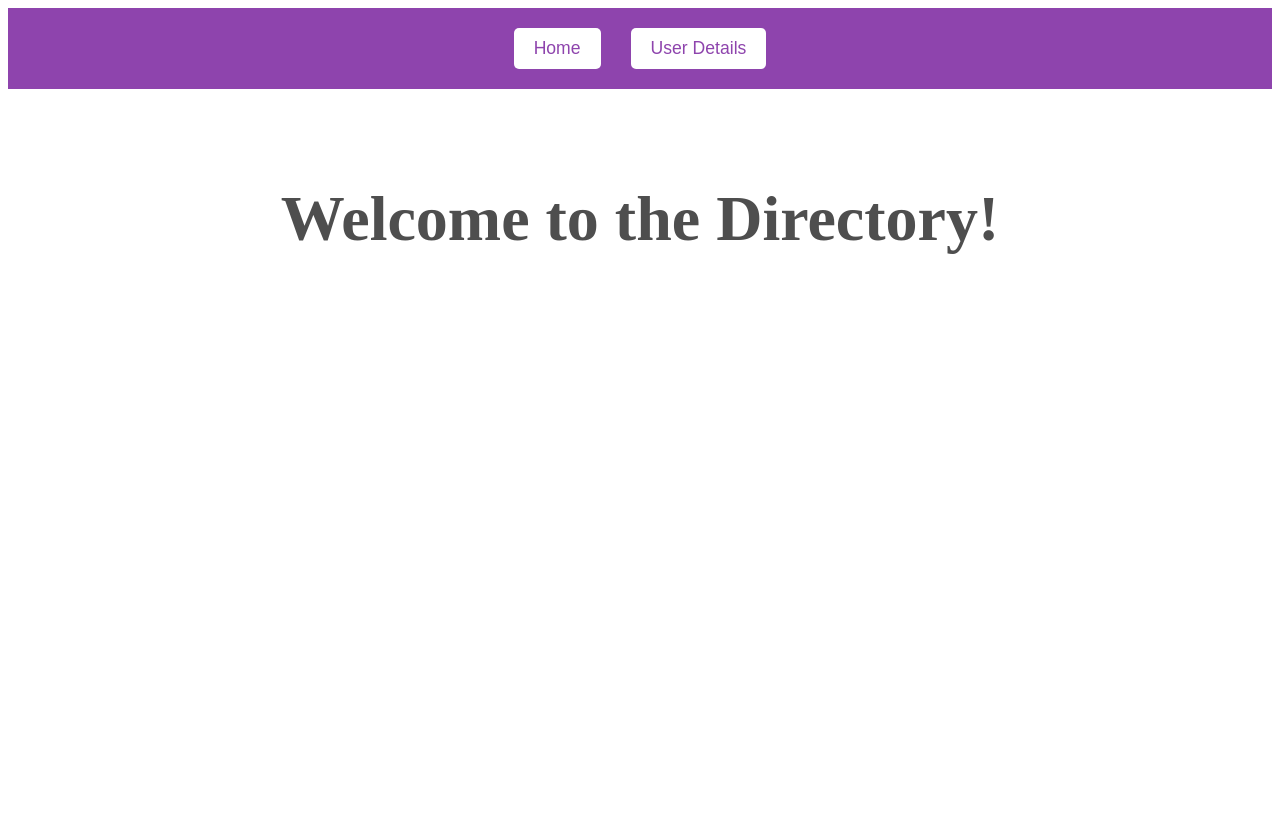
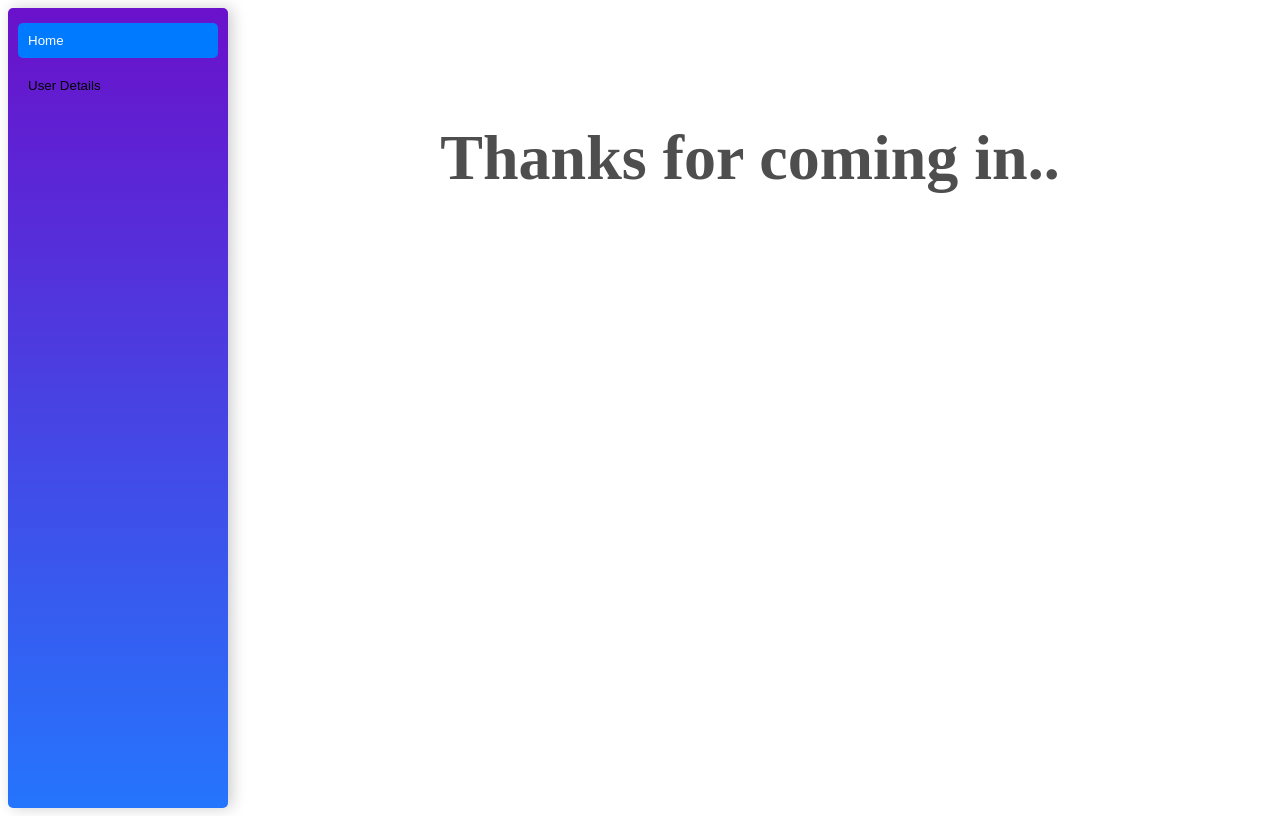
Before and after one commit to wolfxeth/angular18, an Angular app in the folder angular18/: page /home in a window 1280 px wide. Built offline with nearby package versions, Linux system fonts and the light colour scheme.

Commit message:
code update

```diff
--- a/angular18/src/app/header/header.component.css
+++ b/angular18/src/app/header/header.component.css
@@ -1,22 +1,56 @@
-header {
-    padding: 20px;
-    background-color: #8e44ad; /* Purple background for the header */
-    color: white;
-    text-align: center;
+.layout-container {
+  display: flex;
+  height: 100vh; /* Full height layout */
+}
+
+
+  .side-header {
+    width: 200px; /* Adjust width as needed */
+    background: linear-gradient(to bottom, #6a11cb, #2575fc); /* Gradient background */
+    padding: 10px;
+    box-shadow: 4px 0 15px rgba(0, 0, 0, 0.2); /* Add shadow on the right side */
+    border-radius: 5px; /* Optional rounded corners for the header */
   }
 
-  nav button {
-    margin: 0 15px;
-    padding: 10px 20px;
-    font-size: 1.1rem;
-    background-color: #ffffff;
-    color: #8e44ad;
-    border: none;
-    border-radius: 5px;
-    cursor: pointer;
-    transition: background-color 0.3s ease;
+
+
+.side-header nav {
+  display: flex;
+  flex-direction: column; /* Stack buttons vertically */
+}
+
+.side-header button {
+  margin: 5px 0; /* Add spacing between buttons */
+  padding: 10px; /* Adjust padding */
+  text-align: left; /* Align text to the left */
+  background-color: transparent;
+  border: none;
+  cursor: pointer;
+}
+
+.side-header button.active {
+  background-color: #007bff; /* Highlight active link */
+  color: white;
+  border-radius: 5px; /* Optional rounded corners */
+}
+
+.main-content {
+  flex-grow: 1; /* Take up remaining space */
+  padding: 20px;
+  overflow-y: auto; /* Allow scrolling if needed */
+}
+@media (max-width: 768px) {
+  .layout-container {
+    flex-direction: column; /* Stack header and content vertically */
   }
-
-  nav button:hover {
-    background-color: #f0e5ff;
+  .side-header {
+    width: 100%; /* Full width */
+    box-shadow: none; /* Remove shadow */
   }
+  .side-header nav {
+    flex-direction: row; /* Stack buttons horizontally */
+  }
+  .side-header button {
+    margin: 0 5px; /* Adjust spacing for horizontal layout */
+  }
+}
--- a/angular18/src/app/header/header.component.html
+++ b/angular18/src/app/header/header.component.html
@@ -1,7 +1,13 @@
-<header>
-  <nav>
-    <!-- Use buttons with routerLinkActive, but no routerLinkActiveOptions -->
-    <button routerLink="/home" routerLinkActive="active">Home</button>
-    <button routerLink="/users" routerLinkActive="active">User Details</button>
-  </nav>
-</header>
+<div class="layout-container">
+  <header class="side-header">
+    <nav>
+      <!-- Use buttons with routerLinkActive -->
+      <button routerLink="/home" routerLinkActive="active">Home</button>
+      <button routerLink="/users" routerLinkActive="active">User Details</button>
+    </nav>
+  </header>
+  <main class="main-content">
+    <!-- Main content goes here -->
+    <router-outlet></router-outlet>
+  </main>
+</div>
--- a/angular18/src/app/home/home.component.ts
+++ b/angular18/src/app/home/home.component.ts
@@ -3,7 +3,7 @@ import { Component } from '@angular/core';
 @Component({
   selector: 'app-home',
   template: `<div class="home-content">
-               <h1>Welcome to the Directory!</h1>
+               <h1>Thanks for coming in..</h1>
              </div>`,
   styleUrls: ['./home.component.css']
 })
--- a/angular18/src/app/user-list/user-list.component.css
+++ b/angular18/src/app/user-list/user-list.component.css
@@ -4,64 +4,92 @@ body {
   padding: 0;
   height: 100%;
   background: linear-gradient(135deg, #8e44ad, #9b59b6); /* Purple gradient */
-    font-family: 'Roboto', sans-serif; /* Modern, readable font */
+  font-family: 'Roboto', sans-serif;
   display: flex;
   justify-content: center;
   align-items: center;
-    height: 100vh; /* Full viewport height */
-    padding-left: 20px; /* Add padding to the left to center content */
-    box-sizing: border-box; /* Ensure padding is included in the layout */
+  height: 100vh;
+  padding-left: 20px;
+  box-sizing: border-box;
+}
+
+/* Loading container styles */
+.loading-container {
+  display: flex;
+  flex-direction: column;
+  align-items: center;
+  justify-content: center;
+  height: 100vh;
+  background-color: #f4f4f4;
+  text-align: center;
+}
+
+.loading-spinner {
+  border: 4px solid #f3f3f3;
+  border-top: 4px solid #3498db;
+  border-radius: 50%;
+  width: 50px;
+  height: 50px;
+  animation: spin 2s linear infinite;
+}
+
+@keyframes spin {
+  0% { transform: rotate(0deg); }
+  100% { transform: rotate(360deg); }
+}
+
+.loading-container p {
+  margin-top: 15px;
+  font-size: 18px;
+  color: #333;
 }
 
 /* Container for the user cards */
 .user-card-container {
   display: grid;
-    grid-template-columns: repeat(auto-fill, minmax(200px, 1fr)); /* Make columns auto-adjust based on screen size */
-    gap: 20px; /* Consistent space between the items */
+  grid-template-columns: repeat(auto-fill, minmax(200px, 1fr));
+  gap: 20px;
   padding: 20px;
   max-width: 1200px;
   width: 100%;
-    box-sizing: border-box;
-    justify-items: center; /* Center each item inside the grid */
-    margin-left: auto; /* Center the grid horizontally */
+  justify-items: center;
+  margin-left: auto;
   margin-right: auto;
 }
 
 /* Style for each user name box */
 .user-name {
-    background-color: #ffffff; /* White background for name box */
+  background-color: #f0e5ff;
   padding: 20px;
   text-align: center;
   font-weight: bold;
   font-size: 1.2rem;
-    color: #4e4e4e; /* Slightly darker text for contrast */
-    border-radius: 15px; /* Rounded corners */
+  color: #4e4e4e;
+  border-radius: 15px;
   transition: transform 0.3s ease, box-shadow 0.3s ease;
   cursor: pointer;
   box-shadow: 0px 4px 6px rgba(0, 0, 0, 0.1);
-    background-color: #f0e5ff; /* Light purple background for the name box */
-    width: 100%; /* Ensure name box takes up full space of the grid cell */
+  width: 100%;
   box-sizing: border-box;
-    text-overflow: ellipsis; /* In case names are too long */
+  text-overflow: ellipsis;
   white-space: nowrap;
   overflow: hidden;
 }
 
-  /* Hover effect for the name box */
 .user-name:hover {
-    transform: scale(1.05); /* Slightly enlarge on hover */
+  transform: scale(1.05);
   box-shadow: 0px 8px 15px rgba(0, 0, 0, 0.2);
-    background-color: #d9a7ff; /* Lighter purple on hover */
-    color: #2a2a2a; /* Darker text color for better contrast on hover */
+  background-color: #d9a7ff;
+  color: #2a2a2a;
 }
 
 /* Show additional user details when hovered */
 .user-details {
-    background-color: #f5f5f5; /* Light grey background for details */
+  background-color: #f5f5f5;
   padding: 15px;
   border-radius: 10px;
   margin-top: 10px;
-    color: #4a4a4a; /* Lighter grey for text */
+  color: #4a4a4a;
   font-size: 0.9rem;
 }
 
@@ -71,16 +99,14 @@ body {
   flex-direction: column;
   justify-content: center;
   align-items: center;
-    background-color: #ffffff;
+  background-color: #f8f9fc;
   padding: 25px;
   border-radius: 20px;
   box-shadow: 0px 6px 12px rgba(0, 0, 0, 0.1);
   transition: transform 0.3s ease, box-shadow 0.3s ease;
-    background-color: #f8f9fc; /* Light background for the entire card */
-    border: 2px solid #e1e6ef; /* Soft border to distinguish cards */
+  border: 2px solid #e1e6ef;
 }
 
-  /* Hover effect for user cards */
 .user-card:hover {
   transform: translateY(-5px);
   box-shadow: 0px 6px 20px rgba(0, 0, 0, 0.2);
@@ -89,7 +115,7 @@ body {
 /* Make the cards responsive */
 @media (max-width: 768px) {
   .user-card-container {
-      grid-template-columns: repeat(auto-fill, minmax(150px, 1fr)); /* Adjust for smaller screens */
-      gap: 15px; /* Adjust gap for smaller screens */
+    grid-template-columns: repeat(auto-fill, minmax(150px, 1fr));
+    gap: 15px;
   }
 }
--- a/angular18/src/app/user-list/user-list.component.html
+++ b/angular18/src/app/user-list/user-list.component.html
@@ -1,4 +1,11 @@
-<div class="user-card-container">
+<!-- Loading animation and message -->
+<div *ngIf="isLoading" class="loading-container">
+  <div class="loading-spinner"></div>
+  <p>Data is getting loaded from Atlas...</p>
+</div>
+
+<!-- User list content -->
+<div *ngIf="!isLoading" class="user-card-container">
   <div *ngFor="let user of users" class="user-card">
     <div
       class="user-name"
--- a/angular18/src/app/user-list/user-list.component.ts
+++ b/angular18/src/app/user-list/user-list.component.ts
@@ -1,25 +1,31 @@
 import { Component, OnInit } from '@angular/core';
 import { User, UserService } from '../user-service.service';
 import { CommonModule } from '@angular/common';
-
 
 @Component({
   selector: 'app-user-list',
   imports: [CommonModule],
   templateUrl: './user-list.component.html',
   styleUrls: ['./user-list.component.css'],
-
 })
 export class UserListComponent implements OnInit {
   users: User[] = [];
   selectedUserId: string | null = null;
+  isLoading: boolean = true; // Set to true initially
 
   constructor(private userService: UserService) {}
 
   ngOnInit(): void {
-    this.userService.getUsers().subscribe((data) => {
-      this.users = data;
-    });
+    this.userService.getUsers().subscribe(
+      (data: User[]) => {
+        this.users = data.sort((a, b) => a.name.localeCompare(b.name));
+        this.isLoading = false; // Set isLoading to false when data is fetched
+      },
+      (error: any) => {
+        console.error('Error fetching users:', error);
+        this.isLoading = false; // Handle error case by setting isLoading to false
+      }
+    );
   }
 
   onHover(userId: string): void {
```
Lines whose indentation alone changed are shown as unchanged.
